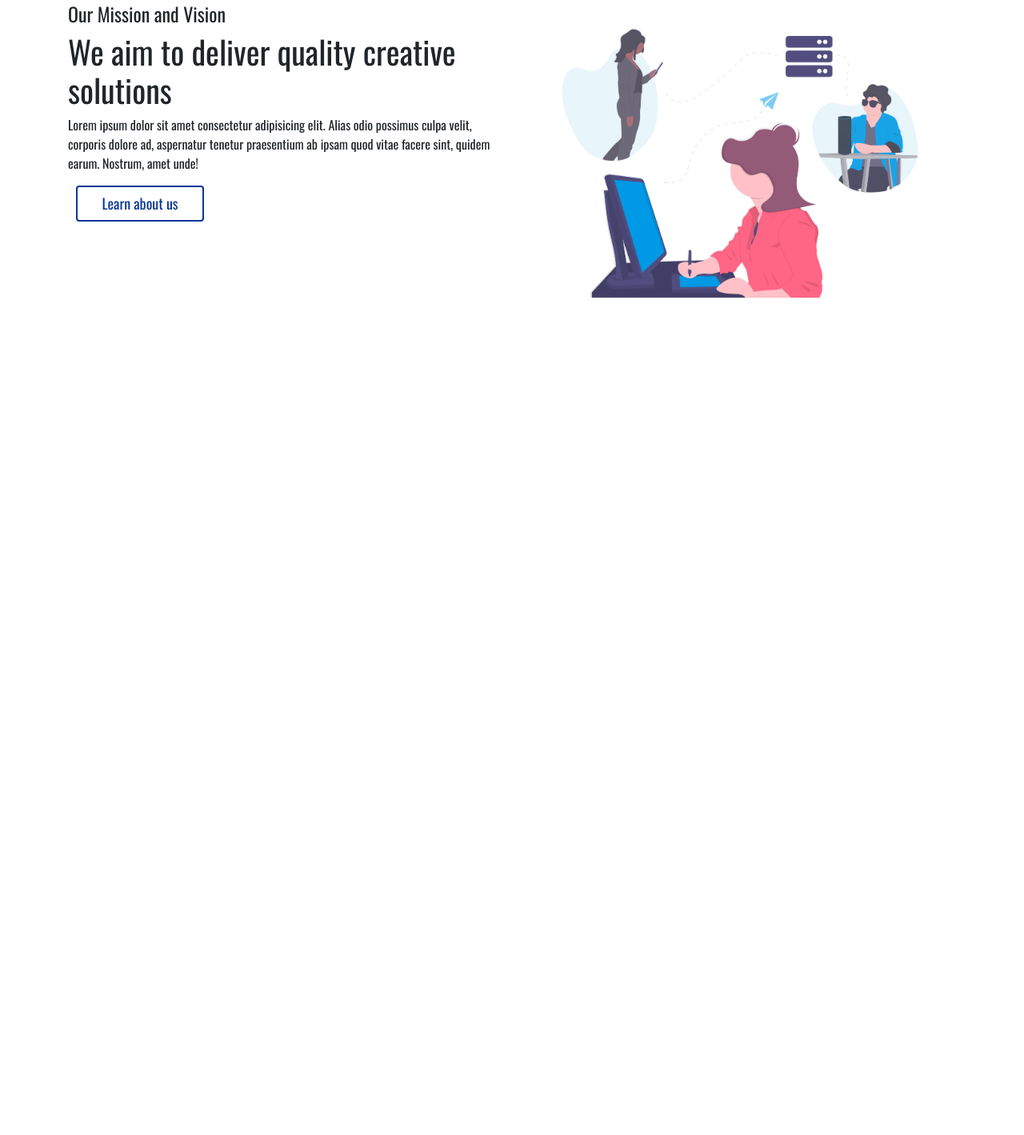
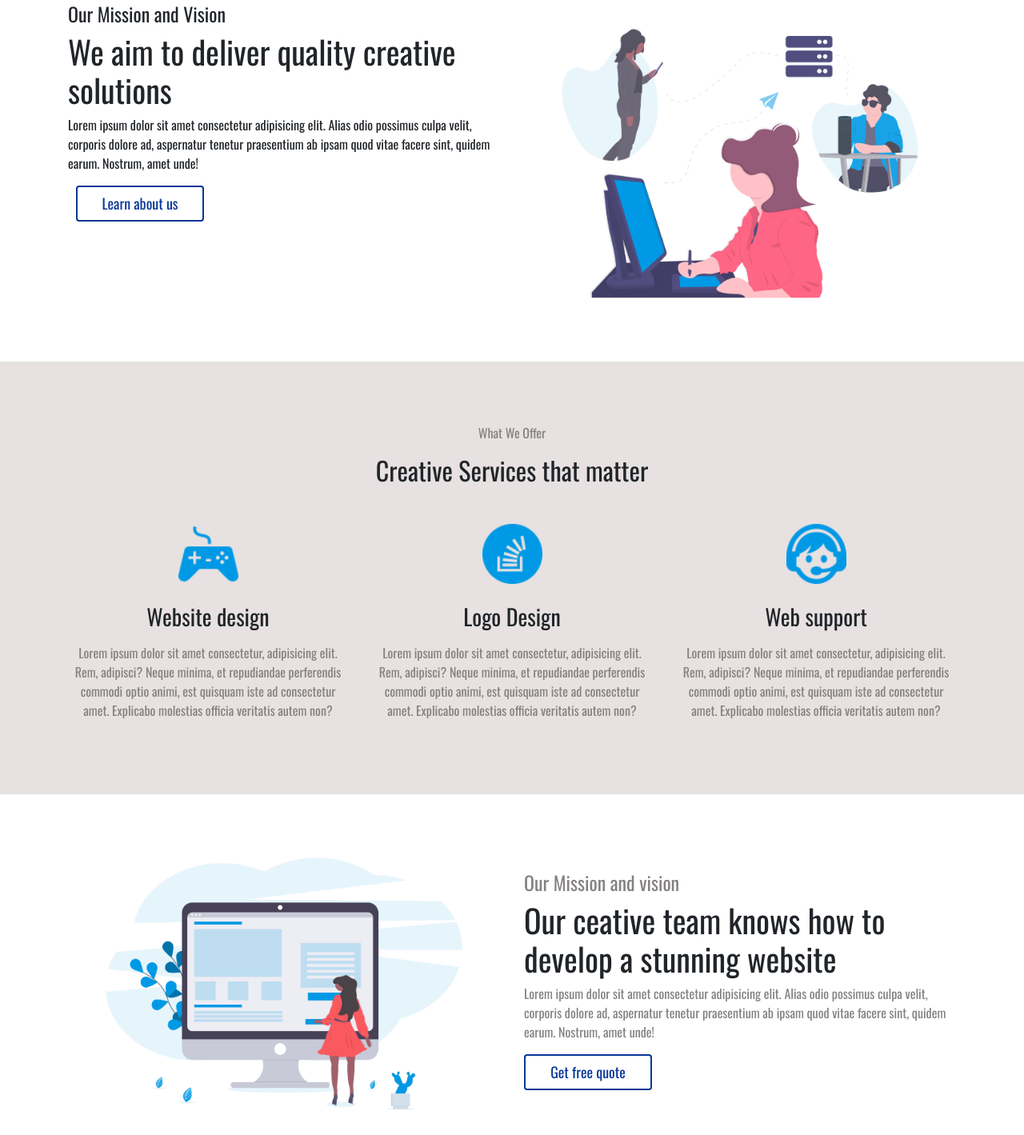
Before and after one commit to ainaea/Bootstrap-Solutions-Web-Clone-Project-1, a plain HTML site: page index.html in a window 1280 px wide. Shown: the part 1670-3089 px from the top of the page at 80% size. Before the commit the page ends 2074 px from the top, so only its background shows below. Drawn offline with nearby package versions, Linux system fonts and the light colour scheme.

Commit message:
services and vision

```diff
--- a/assets/css/custom.css
+++ b/assets/css/custom.css
@@ -53,8 +53,10 @@ body{
 
 
 /*
-Ebenzer
-*/
+Ebenzer */
+.graytext{
+    color: rgb(133, 129, 129);
+}
 
 
 
--- a/index.html
+++ b/index.html
@@ -128,12 +128,57 @@
 
 
 
-    <section>
+    <section class="container-fluid agency mt-5">
         <!-- Services - Ebenezer -->
+        <div class="services">
+            <p class="text-center graytext">What We Offer</p>
+            <h2 class="text-center mb-5">Creative Services that matter</h2>
+            <section class="container">
+                <div class="row">
+                    <div class="col-md-4 mx-auto text-center">
+                        <img src="assets/images/icon1.png" class="img-fluid mb-4" width="75">
+                        <h3 class="mb-3">Website design</h3>
+                        <p class="graytext">Lorem ipsum dolor sit amet consectetur, adipisicing elit. Rem, adipisci? Neque minima, et repudiandae perferendis commodi optio animi, est quisquam iste ad consectetur amet. Explicabo molestias officia veritatis autem non?</p>
+                    </div>
+
+                    <div class="col-md-4 mx-auto text-center">
+                        <img src="assets/images/icon2.png" class="img-fluid  mb-4" width="75">
+                        <h3 class="mb-3">Logo Design</h3>
+                        <p  class="graytext">Lorem ipsum dolor sit amet consectetur, adipisicing elit. Rem, adipisci? Neque minima, et repudiandae perferendis commodi optio animi, est quisquam iste ad consectetur amet. Explicabo molestias officia veritatis autem non?</p>
+                    </div>
+
+                    <div class="col-md-4 mx-auto text-center">
+                        <img src="assets/images/icon3.png" class="img-fluid  mb-4" width="75">
+                        <h3 class="mb-3">Web support</h3>
+                        <p  class="graytext">Lorem ipsum dolor sit amet consectetur, adipisicing elit. Rem, adipisci? Neque minima, et repudiandae perferendis commodi optio animi, est quisquam iste ad consectetur amet. Explicabo molestias officia veritatis autem non?</p>
+                    </div>
+
+
+                </div>
+
+            </section>
+        </div>
     </section>
 
-    <section>
+    <section class="container">
         <!-- Vision - Ebenezer -->
+        <div class="vision">
+            <div class="row mt-5">
+
+                <div class="col-md-6">
+                    <img src="assets/images/about1.png" class="img-fluid">
+                </div>
+
+                <div class="col-md-6 pt-5">
+                    <h4  class="graytext">Our Mission and vision</h4>
+                    <h1>Our ceative team knows how to develop a stunning website</h1>
+                    <p  class="graytext">Lorem ipsum dolor sit amet consectetur adipisicing elit. Alias odio possimus culpa velit, corporis dolore ad, aspernatur tenetur praesentium ab ipsam quod vitae facere sint, quidem earum. Nostrum, amet unde!</p>
+
+                    <button class="btn btn-default ml-0">Get free quote</button>
+                </div>
+
+            </div>
+        </div>
     </section>
 
     <section>
```
